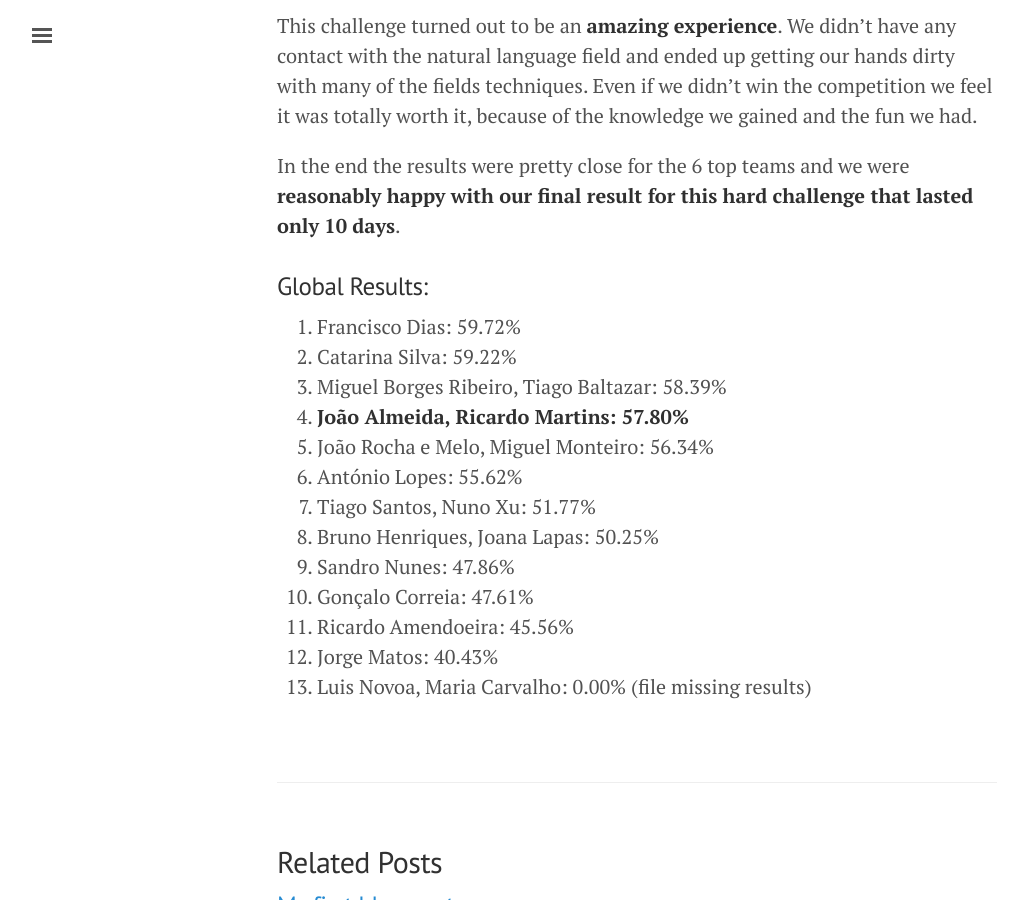
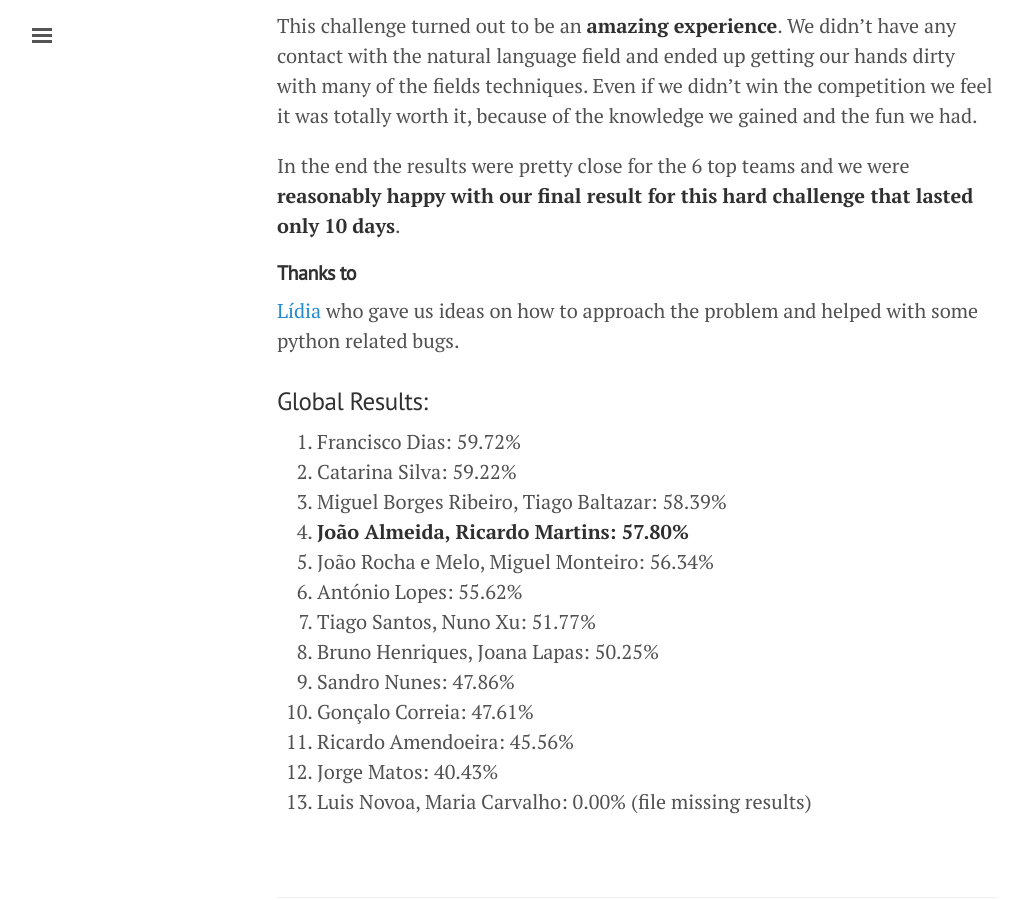
Before and after one commit to Joao-M-Almeida/Joao-M-Almeida.github.io, a Jekyll site: the page built from _posts/2016-04-30-detecting-machine-translation.md, in a window 1280 px wide and 900 px high, scrolled down 3378 px. Shown: the whole window, without its empty margins (3-1031 px from the left). Built offline with Jekyll 4.4.1, drawn with Linux system fonts in a browser that asks for light colours.

Commit message:
Update 2016-04-30-detecting-machine-translation.md

```diff
--- a/_posts/2016-04-30-detecting-machine-translation.md
+++ b/_posts/2016-04-30-detecting-machine-translation.md
@@ -80,6 +80,9 @@ Even if we didn't win the competition we feel it was totally worth it, because o
 
 In the end the results were pretty close for the 6 top teams and we were __reasonably happy with our final result for this hard challenge that lasted only 10 days__.
 
+#### __Thanks to__
+[Lídia](https://github.com/lidiamcfreitas) who gave us ideas on how to approach the problem and helped with some python related bugs.
+
 ### Global Results:
 1. Francisco Dias: 59.72%
 2. Catarina Silva: 59.22%
```
